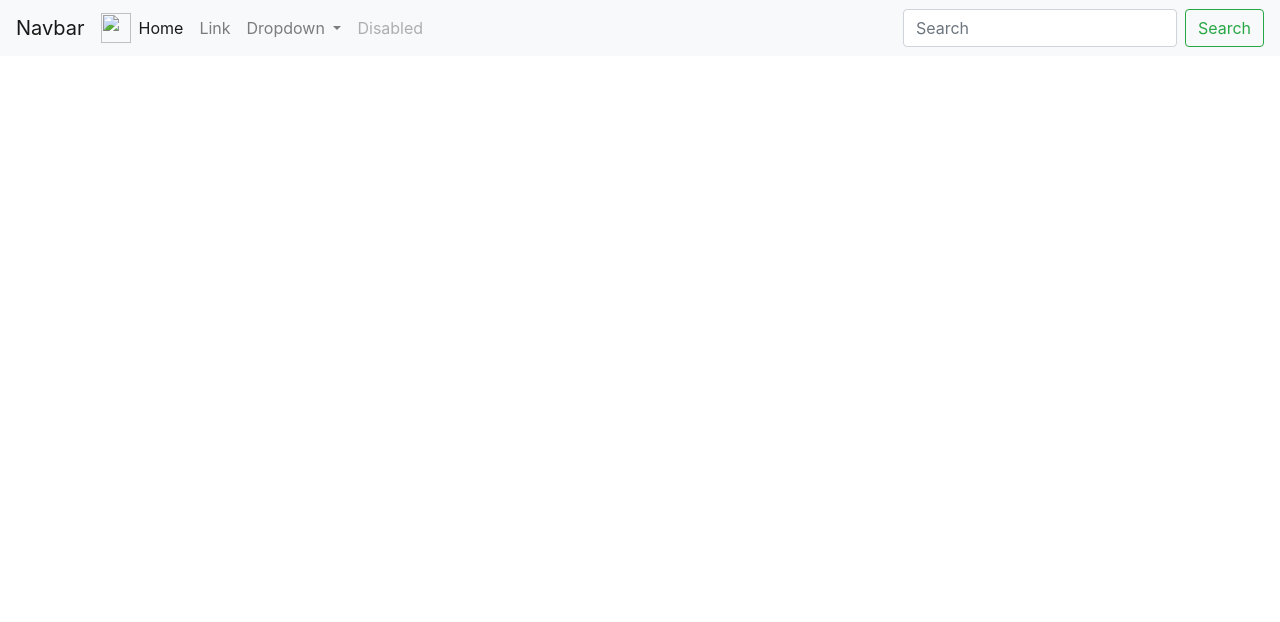
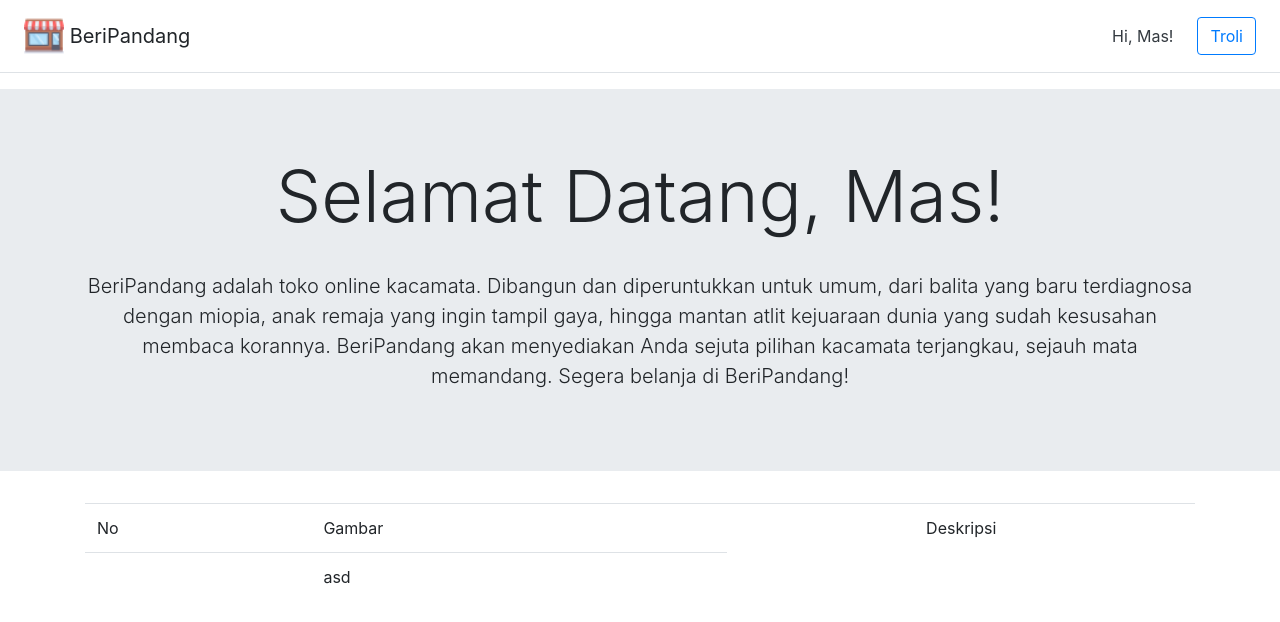
Before and after one commit to albertusderry/PraktikumWeb, a plain HTML site: page beranda.html in a window 1280 px wide. Drawn offline with Linux system fonts and the light colour scheme.

Commit message:
Add files via upload

```diff
--- a/beranda.html
+++ b/beranda.html
@@ -3,45 +3,45 @@
 <head>
 	<script type="text/javascript" src="js/jquery-3.3.1.js"></script>
 	<link rel="stylesheet" type="text/css" href="css/bootstrap.min.css">
+	<link rel="stylesheet" type="text/css" href="css/beranda.css">
 	<title>Beranda</title>
 </head>
 <body>
-	<nav class="navbar navbar-expand-lg navbar-light bg-light">
-	  <a class="navbar-brand" href="#">Navbar</a>
-	  <img src="/assets/brand/bootstrap-solid.svg" width="30" height="30" alt="">
-
-	  <div class="collapse navbar-collapse" >
-	    <ul class="navbar-nav mr-auto">
-	      <li class="nav-item active">
-	        <a class="nav-link" href="beranda.html#">Home <span class="sr-only">(current)</span></a>
-	      </li>
-	      <li class="nav-item">
-	        <a class="nav-link" href="#">Link</a>
-	      </li>
-	      <li class="nav-item dropdown">
-	        <a class="nav-link dropdown-toggle" href="#" id="navbarDropdown" role="button" data-toggle="dropdown" aria-haspopup="true" aria-expanded="false">
-	          Dropdown
-	        </a>
-	        <div class="dropdown-menu" aria-labelledby="navbarDropdown">
-	          <a class="dropdown-item" href="#">Action</a>
-	          <a class="dropdown-item" href="#">Another action</a>
-	          <div class="dropdown-divider"></div>
-	          <a class="dropdown-item" href="#">Something else here</a>
-	        </div>
-	      </li>
-	      <li class="nav-item">
-	        <a class="nav-link disabled" href="#">Disabled</a>
-	      </li>
-	    </ul>
-	    <form class="form-inline my-2 my-lg-0">
-	      <input class="form-control mr-sm-2" type="search" placeholder="Search" aria-label="Search">
-	      <button class="btn btn-outline-success my-2 my-sm-0" type="submit">Search</button>
-	    </form>
-	  </div>
-	</nav>
+	<div class="d-flex flex-column flex-md-row align-items-center p-3 px-md-4 mb-3 bg-white border-bottom box-shadow">
+		<img src="img/online-store.png" width="40" height="40">
+	      	<h5 class="my-0 mr-md-auto font-weight-normal">&nbsp;BeriPandang</h5>
+	      	<nav class="my-2 my-md-0 mr-md-3">
+	        		<a class="p-2 text-dark" href="#">Hi, Mas!</a>
+	      	</nav>
+	      	<a class="btn btn-outline-primary" href="#">Troli</a>
+    	</div>
+    	<div class="jumbotron jumbotron-fluid">
+		<div class="container">
+			<h1 class="display-3 center-text">Selamat Datang, Mas!</h1>
+			<br>
+			<p class="lead center-text">BeriPandang adalah toko online kacamata. Dibangun dan diperuntukkan untuk umum, dari balita yang baru terdiagnosa dengan miopia, anak remaja yang ingin tampil gaya, hingga mantan atlit kejuaraan dunia yang sudah kesusahan membaca korannya.
+			BeriPandang akan menyediakan Anda sejuta pilihan kacamata terjangkau, sejauh mata memandang. Segera belanja di BeriPandang!</p>
+		</div>
+	</div>
 	<div class="container">
-
+		<table class="table" id="mytab1">
+			<thead>
+				<td>No</td>
+				<td>Gambar</td>
+				<td class="center-text">Deskripsi</td>
+			</thead>
+			<tr>
+				<td class="cell"></td>
+				<td>asd</td>
+			</tr>
+		</table>
 	</div>
 
+<script type="text/javascript">
+	var table = document.getElementById("mytab1");
+	for (var i = 0, cell; cell = table.cells[i]; i++) {
+     //iterate through cells
+     //cells would be accessed using the "cell" variable assigned in the for loop
+}</script>
 </body>
 </html>
--- /dev/null
+++ b/css/beranda.css
@@ -0,0 +1,3 @@
+.center-text{
+text-align: center;
+}
```
Also changed, not shown: img/online-store.png (added).
